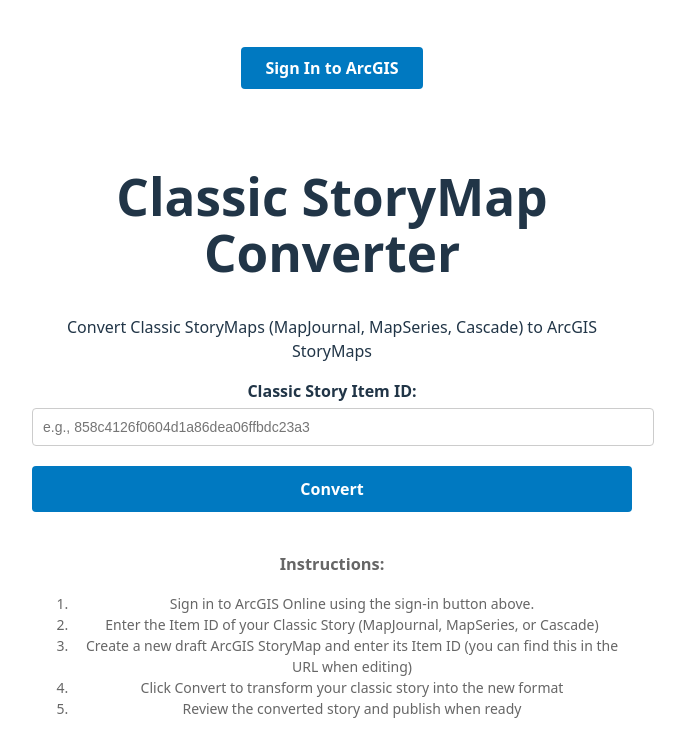
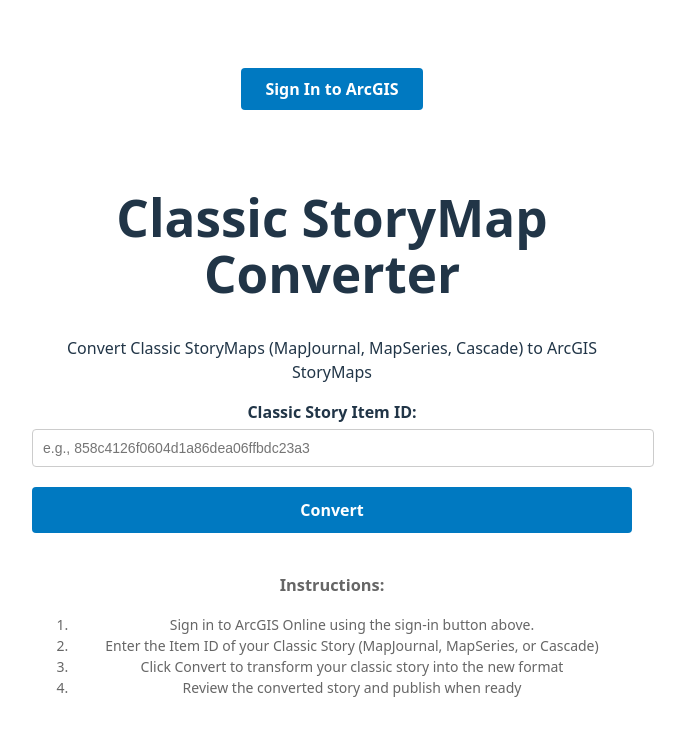
Before and after one commit to dasbury-esri/classic-converter-app, a React (Vite) app in the folder converter-app/: page / in a window 1280 px wide. Shown: the top 756 px of the page, without its empty margins (308-993 px from the left). Built offline with nearby package versions, Linux system fonts and the light colour scheme.

Commit message:
Removed instucttion text about creating a story before converting

```diff
--- a/converter-app/src/components/Converter.tsx
+++ b/converter-app/src/components/Converter.tsx
@@ -286,10 +286,6 @@
             Cascade)
           </li>
           <li>
-            Create a new draft ArcGIS StoryMap and enter its Item ID (you can
-            find this in the URL when editing)
-          </li>
-          <li>
             Click Convert to transform your classic story into the new format
           </li>
           <li>Review the converted story and publish when ready</li>
```
